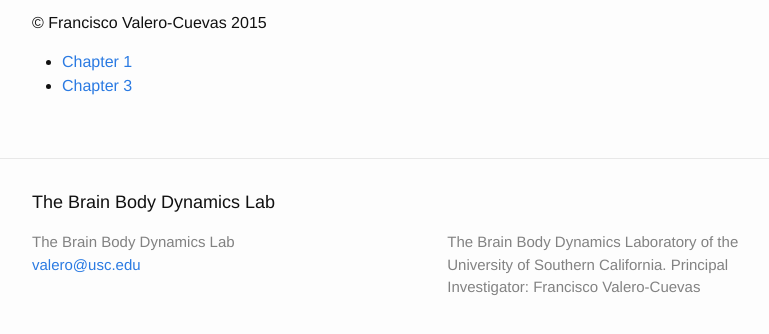
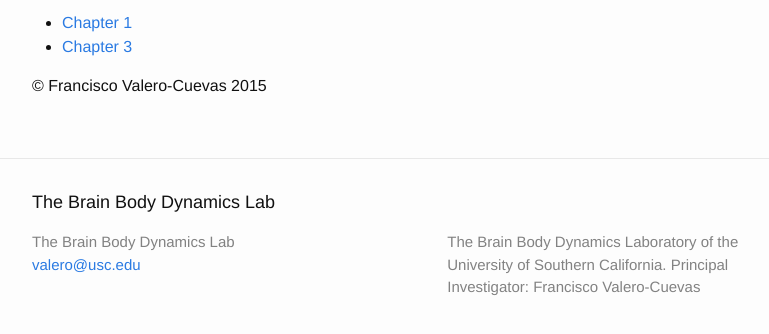
Before and after one commit to usc-bbdl/usc-bbdl.github.io, a Jekyll site: the page built from book_chapters/ch2.md, in a window 1280 px wide and 900 px high, scrolled down 1787 px, cut to the strip 541-875 px from the top of the window. Shown: the whole strip, without its empty margins (238-1007 px from the left). Built offline with Jekyll 4.4.1, drawn with Linux system fonts in a browser that asks for light colours.

Commit message:
rearranging previous/next buttons to go before copyright

```diff
--- a/book_chapters/ch2.md
+++ b/book_chapters/ch2.md
@@ -80,9 +80,9 @@ J2D2DOF.m: <a href="/Code/J2D2DOF.m" download> Download </a>
 J2D2DOF.py: <a href="/Code/J2D2DOF.py" download> Download </a>
 <script src="https://gist.github.com/aboling/382808eaa34b4234b1f48d446a58465a.js"></script>
 
-© Francisco Valero-Cuevas 2015
-
 <ul class="pager">
   <li class="previous"><a href="//http://valerolab.org/book_chapters/ch1.html/">Chapter 1</a></li>
   <li class="next"><a href="//http://valerolab.org/book_chapters/ch3.html/">Chapter 3</a></li>
 </ul>
+
+© Francisco Valero-Cuevas 2015
```
